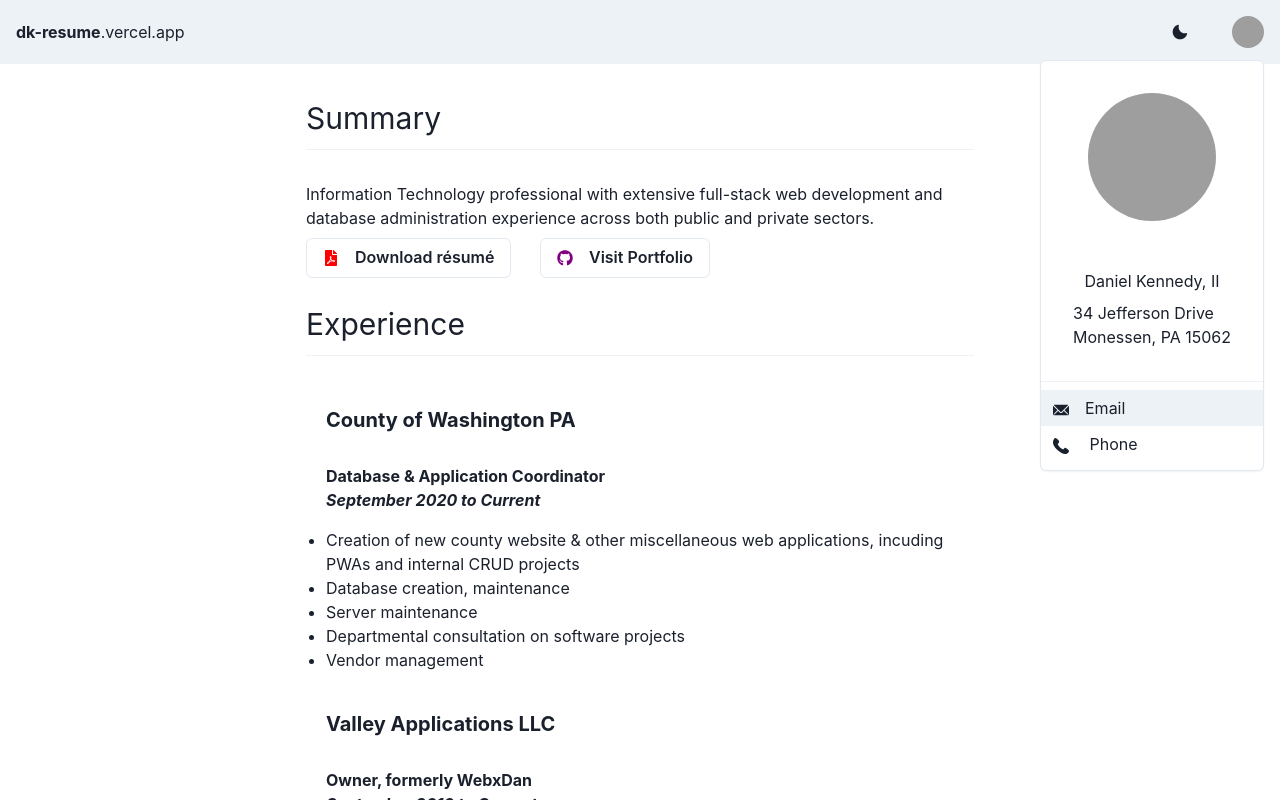
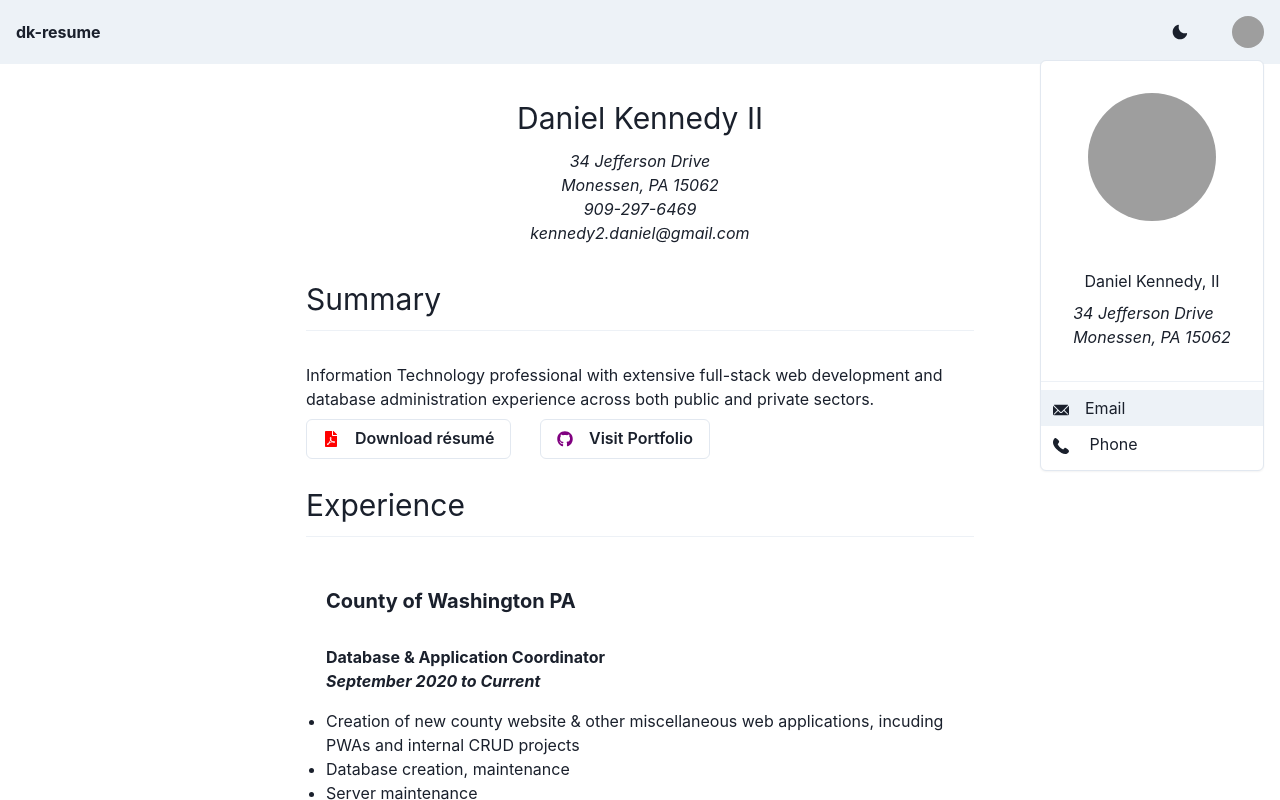
Before and after one commit to kennedy2daniel/vercel-resume, a Next.js app: page / in a window 1280 px wide. Both pictures are taken after a click on the button 1248 px from the left and 32 px from the top of the page. Shown: the top 800 px of the page. Built offline with nearby package versions, Linux system fonts and the light colour scheme; grey boxes are pictures that could not be loaded.

Commit message:
2 files modified

```diff
--- a/components/nav.js
+++ b/components/nav.js
@@ -42,7 +42,9 @@ export default function Nav() {
       <Box bg={useColorModeValue('gray.100', 'gray.900')} px={4}>
         <Flex h={16} alignItems={'center'} justifyContent={'space-between'}>
           <Box>
-            <strong>dk-resume</strong>.vercel.app
+            <Link href="/">
+              <strong>dk-resume</strong>
+            </Link>
           </Box>
 
           <Flex alignItems={'center'}>
@@ -79,10 +81,10 @@ export default function Nav() {
                   <br />
                   <Center flexDir="column">
                     <p>Daniel Kennedy, II</p>
-                    <addr>
+                    <address>
                       34 Jefferson Drive <br />
                       Monessen, PA 15062
-                    </addr>
+                    </address>
                   </Center>
                   <br />
                   <MenuDivider />
--- a/pages/index.js
+++ b/pages/index.js
@@ -24,6 +24,19 @@ export default function Home() {
     <>
       <Nav />
       <Container maxW="700px">
+        <section style={{ marginTop: '2rem', textAlign: 'center' }}>
+          <Text fontSize="3xl">Daniel Kennedy II</Text>
+          {/* <Divider style={{ marginBottom: '2rem' }} /> */}
+          <address>
+            34 Jefferson Drive
+            <br />
+            Monessen, PA 15062
+            <br />
+            909-297-6469
+            <br />
+            kennedy2.daniel@gmail.com
+          </address>
+        </section>
         <section style={{ marginTop: '2rem' }}>
           <Text fontSize="3xl">Summary</Text>
           <Divider style={{ marginBottom: '2rem' }} />
```
